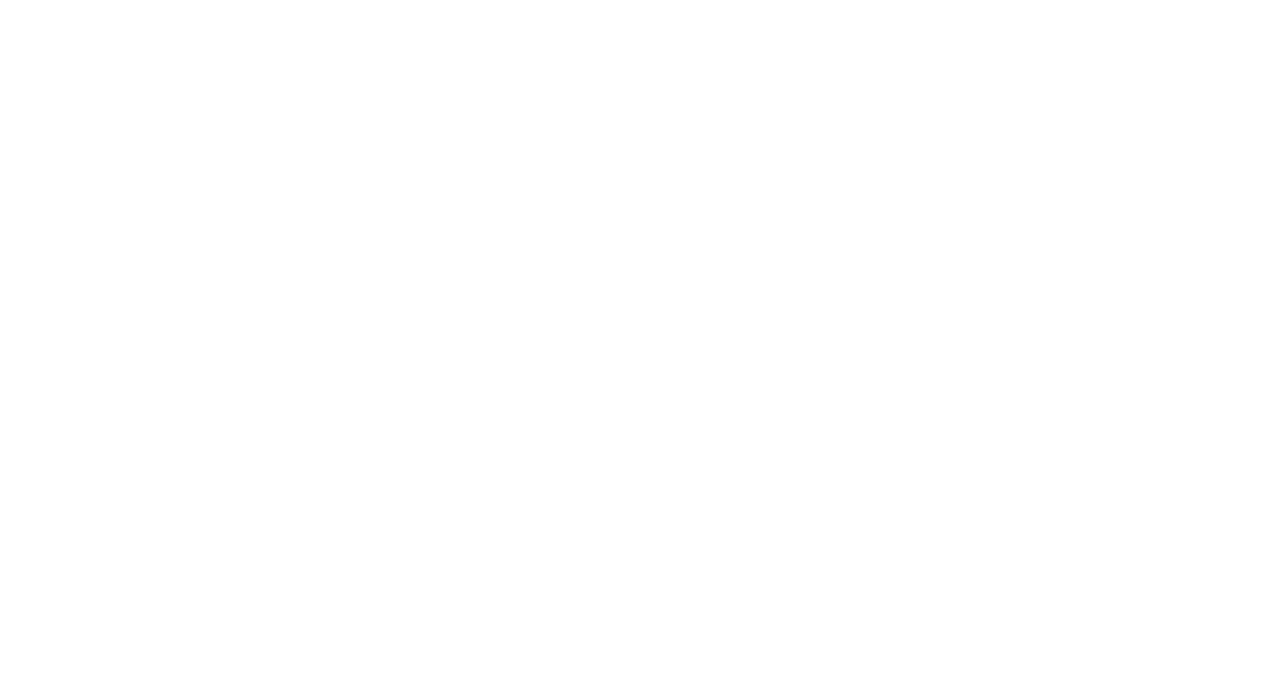
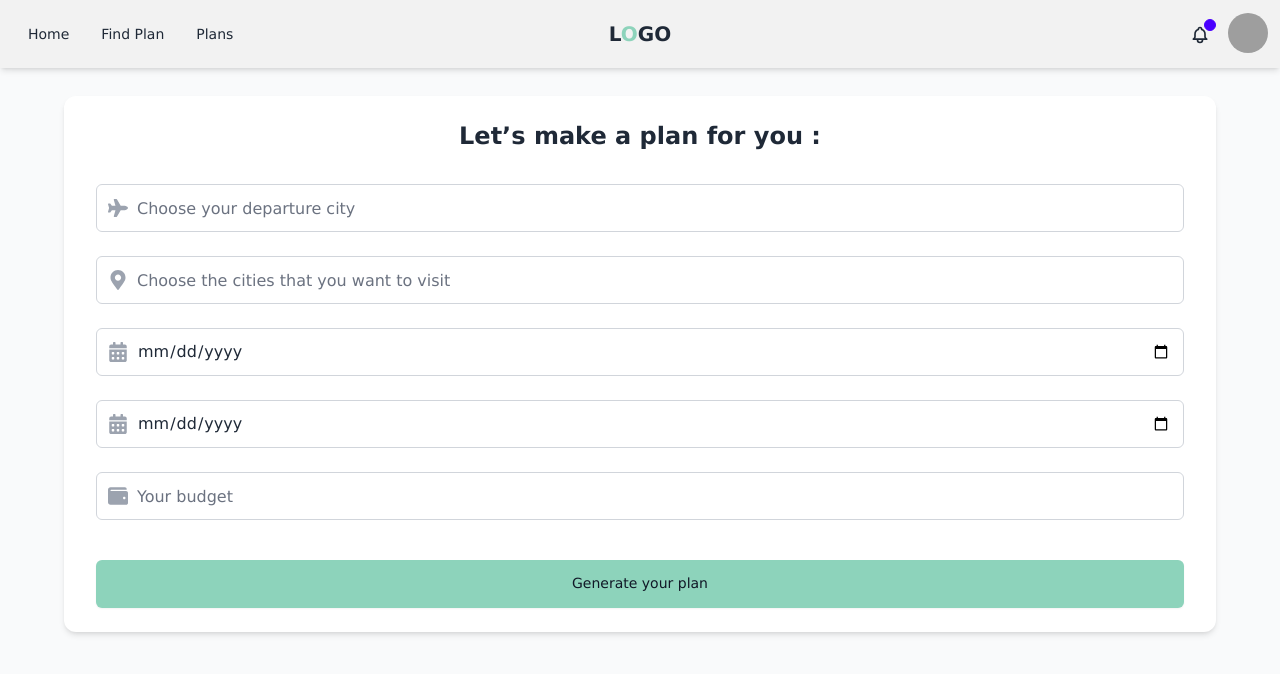
Before and after one commit to dahbimoad/Tourism-IA-Planner-production, a React (Vite) app in the folder Client/: page /dashboard1 in a window 1280 px wide. Before the commit this address had no page. Shown: the top 674 px of the page. Built offline with nearby package versions, Linux system fonts and the light colour scheme; grey boxes are pictures that could not be loaded.

Commit message:
Completing the navbar of the user interface

```diff
--- a/Client/package.json
+++ b/Client/package.json
@@ -10,6 +10,8 @@
     "preview": "vite preview"
   },
   "dependencies": {
+    "@react-three/drei": "^9.120.4",
+    "@react-three/fiber": "^8.17.10",
     "@reduxjs/toolkit": "^2.5.0",
     "axios": "^1.7.9",
     "font-awesome": "^4.7.0",
@@ -21,7 +23,8 @@
     "react-icons": "^5.4.0",
     "react-multi-carousel": "^2.8.5",
     "react-redux": "^9.2.0",
-    "react-router-dom": "^7.0.2"
+    "react-router-dom": "^7.0.2",
+    "three": "^0.171.0"
   },
   "devDependencies": {
     "@eslint/js": "^9.15.0",
--- a/Client/src/App.jsx
+++ b/Client/src/App.jsx
@@ -6,12 +6,14 @@ import LoginPage from "./pages/LoginPage";
 import SignupPage from "./pages/SignupPage";
 import { AuthProvider } from './contexts/AuthContext';
 import Dashboard from "./pages/Dashboard";
+import UserInterface from "./pages/UserInterface";
 
 const App = () => {
   return (
     <AuthProvider>
       <Router>
         <Routes>
+          <Route path="/dashboard1" element={<UserInterface />} />
           <Route path="/" element={<Home />} />
           <Route path="/login" element={<LoginPage />} />
           <Route path="/signup" element={<SignupPage />} />
--- /dev/null
+++ b/Client/src/components/Form.jsx
@@ -0,0 +1,108 @@
+import React, { useState } from "react";
+import { FaPlane, FaMapMarkerAlt, FaCalendarAlt, FaWallet } from "react-icons/fa";
+
+const TravelPlanForm = () => {
+  const [departureCity, setDepartureCity] = useState("");
+  const [citiesToVisit, setCitiesToVisit] = useState("");
+  const [departureDate, setDepartureDate] = useState("");
+  const [returnDate, setReturnDate] = useState("");
+  const [budget, setBudget] = useState("");
+
+  const handleSubmit = (e) => {
+    e.preventDefault();
+    console.log({
+      departureCity,
+      citiesToVisit,
+      departureDate,
+      returnDate,
+      budget
+    });
+  };
+
+  return (
+    <div className="min-h-screen bg-gray-50 pt-24 px-4 sm:px-6 lg:px-8 ">
+      <div className="max-w-md mx-auto bg-white rounded-xl shadow-md overflow-hidden md:max-w-6xl">
+        <div className="px-8 py-6">
+          <h2 className="text-2xl font-bold text-center text-gray-800 mb-8">
+          Let’s make a plan for you :
+          </h2>
+          <form onSubmit={handleSubmit} className="space-y-6">
+            <div className="relative">
+              <div className="absolute inset-y-0 left-0 pl-3 flex items-center pointer-events-none">
+                <FaPlane className="h-5 w-5 text-gray-400" />
+              </div>
+              <input
+                type="text"
+                value={departureCity}
+                onChange={(e) => setDepartureCity(e.target.value)}
+                placeholder="Choose your departure city"
+                className="block w-full pl-10 pr-3 py-2 border border-gray-300 rounded-md leading-5 bg-white placeholder-gray-500 focus:outline-none focus:ring-2 focus:ring-yellow-500 focus:border-yellow-500 h-12"
+              />
+            </div>
+
+            <div className="relative">
+              <div className="absolute inset-y-0 left-0 pl-3 flex items-center pointer-events-none">
+                <FaMapMarkerAlt className="h-5 w-5 text-gray-400" />
+              </div>
+              <input
+                type="text"
+                value={citiesToVisit}
+                onChange={(e) => setCitiesToVisit(e.target.value)}
+                placeholder="Choose the cities that you want to visit"
+                className="block w-full pl-10 pr-3 py-2 border border-gray-300 rounded-md leading-5 bg-white placeholder-gray-500 focus:outline-none focus:ring-2 focus:ring-yellow-500 focus:border-yellow-500 h-12"
+              />
+            </div>
+
+            <div className="relative">
+              <div className="absolute inset-y-0 left-0 pl-3 flex items-center pointer-events-none">
+                <FaCalendarAlt className="h-5 w-5 text-gray-400" />
+              </div>
+              <input
+                type="date"
+                value={departureDate}
+                onChange={(e) => setDepartureDate(e.target.value)}
+                className="block w-full pl-10 pr-3 py-2 border border-gray-300 rounded-md leading-5 bg-white placeholder-gray-500 focus:outline-none focus:ring-2 focus:ring-yellow-500 focus:border-yellow-500 h-12"
+              />
+            </div>
+
+            <div className="relative">
+              <div className="absolute inset-y-0 left-0 pl-3 flex items-center pointer-events-none">
+                <FaCalendarAlt className="h-5 w-5 text-gray-400" />
+              </div>
+              <input
+                type="date"
+                value={returnDate}
+                onChange={(e) => setReturnDate(e.target.value)}
+                className="block w-full pl-10 pr-3 py-2 border border-gray-300 rounded-md leading-5 bg-white placeholder-gray-500 focus:outline-none focus:ring-2 focus:ring-yellow-500 focus:border-yellow-500 h-12"
+              />
+            </div>
+
+            <div className="relative">
+              <div className="absolute inset-y-0 left-0 pl-3 flex items-center pointer-events-none">
+                <FaWallet className="h-5 w-5 text-gray-400" />
+              </div>
+              <input
+                type="number"
+                value={budget}
+                onChange={(e) => setBudget(e.target.value)}
+                placeholder="Your budget"
+                className="block w-full pl-10 pr-3 py-2 border border-gray-300 rounded-md leading-5 bg-white placeholder-gray-500 focus:outline-none focus:ring-2 focus:ring-yellow-500 focus:border-yellow-500 h-12"
+              />
+            </div>
+
+            <div className="pt-4">
+              <button
+                type="submit"
+                className="w-full flex justify-center py-3 px-4 border border-transparent rounded-md shadow-sm text-sm font-medium text-gray-900 bg-[#8DD3BB] hover:bg-yellow-500 focus:outline-none focus:ring-2 focus:ring-offset-2 focus:ring-yellow-500 transition-colors duration-200 h-12"
+              >
+                Generate your plan
+              </button>
+            </div>
+          </form>
+        </div>
+      </div>
+    </div>
+  );
+};
+
+export default TravelPlanForm;
--- /dev/null
+++ b/Client/src/components/NavbarUser.jsx
@@ -0,0 +1,140 @@
+import React, { useState } from "react";
+import { useNavigate } from "react-router-dom";
+
+const NavbarUser = () => {
+  const [menuActive, setMenuActive] = useState(false);
+  const navigate = useNavigate();
+
+  const toggleMenu = () => {
+    setMenuActive(!menuActive);
+  };
+  return (
+    <div className="navbar bg-base-200 shadow-md fixed z-40">
+      <div className="navbar-start">
+        <div className="dropdown">
+          <div
+            tabIndex={0}
+            role="button"
+            onClick={toggleMenu}
+            className="btn btn-ghost lg:hidden"
+          >
+            <svg
+              xmlns="http://www.w3.org/2000/svg"
+              className="h-5 w-5"
+              fill="none"
+              viewBox="0 0 24 24"
+              stroke="currentColor"
+            >
+              <path
+                strokeLinecap="round"
+                strokeLinejoin="round"
+                strokeWidth="2"
+                d="M4 6h16M4 12h8m-8 6h16"
+              />
+            </svg>
+          </div>
+          <ul
+            tabIndex={0}
+            className="menu menu-sm dropdown-content bg-base-100 rounded-box z-[1] mt-3 w-52 p-2 shadow"
+          >
+            <li>
+              <a href="#home">Home</a>
+            </li>
+            <li>
+              <a href="#about">Find Plan</a>
+            </li>
+            <li>
+              <a href="#destinations">Plans</a>
+            </li>
+          </ul>
+        </div>
+
+        <div className="navbar-center hidden lg:flex">
+          <ul className="menu menu-horizontal px-1">
+            <li>
+              <a href="#home" className="line-under hover:bg-transparent">
+                Home
+              </a>
+            </li>
+            <li>
+              <a href="#about" className="line-under hover:bg-transparent">
+                Find Plan
+              </a>
+            </li>
+            <li>
+              <a
+                href="#destinations"
+                className="line-under hover:bg-transparent"
+              >
+                Plans
+              </a>
+            </li>
+          </ul>
+        </div>
+      </div>
+
+      <a className="btn btn-ghost text-xl">
+        <span>
+          L<span className="text-[#8DD3BB]">O</span>GO
+        </span>
+      </a>
+      <div className="navbar-end">
+        <div className="dropdown dropdown-end">
+          <div tabIndex={0} role="button" className="btn btn-ghost btn-circle">
+          <button className="btn btn-ghost btn-circle">
+      <div className="indicator">
+        <svg
+          xmlns="http://www.w3.org/2000/svg"
+          className="h-5 w-5"
+          fill="none"
+          viewBox="0 0 24 24"
+          stroke="currentColor">
+          <path
+            strokeLinecap="round"
+            strokeLinejoin="round"
+            strokeWidth="2"
+            d="M15 17h5l-1.405-1.405A2.032 2.032 0 0118 14.158V11a6.002 6.002 0 00-4-5.659V5a2 2 0 10-4 0v.341C7.67 6.165 6 8.388 6 11v3.159c0 .538-.214 1.055-.595 1.436L4 17h5m6 0v1a3 3 0 11-6 0v-1m6 0H9" />
+        </svg>
+        <span className="badge badge-xs badge-primary indicator-item"></span>
+      </div>
+    </button>
+          </div>
+
+        </div>
+        <div className="dropdown dropdown-end">
+          <div
+            tabIndex={0}
+            role="button"
+            className="btn btn-ghost btn-circle avatar"
+          >
+            <div className="w-10 rounded-full">
+              <img
+                alt="Tailwind CSS Navbar component"
+                src="https://media.sproutsocial.com/uploads/2022/06/profile-picture.jpeg"
+              />
+            </div>
+          </div>
+          <ul
+            tabIndex={0}
+            className="menu menu-sm dropdown-content bg-base-100 rounded-box z-[1] mt-3 w-52 p-2 shadow"
+          >
+            <li>
+              <a className="justify-between">
+                Profile
+                <span className="badge">New</span>
+              </a>
+            </li>
+            <li>
+              <a>Settings</a>
+            </li>
+            <li>
+              <a>Logout</a>
+            </li>
+          </ul>
+        </div>
+      </div>
+    </div>
+  );
+};
+
+export default NavbarUser;
--- /dev/null
+++ b/Client/src/pages/UserInterface.jsx
@@ -0,0 +1,14 @@
+import React from 'react'
+import NavbarUser from '../components/NavbarUser';
+import Form from '../components/Form';
+
+const UserInterface = () => {
+  return (
+    <div>
+      <NavbarUser />
+      <Form />
+    </div>
+  )
+}
+
+export default UserInterface
```
Also changed, not shown: 1 other file (tests, documents, lock files or other folders).
